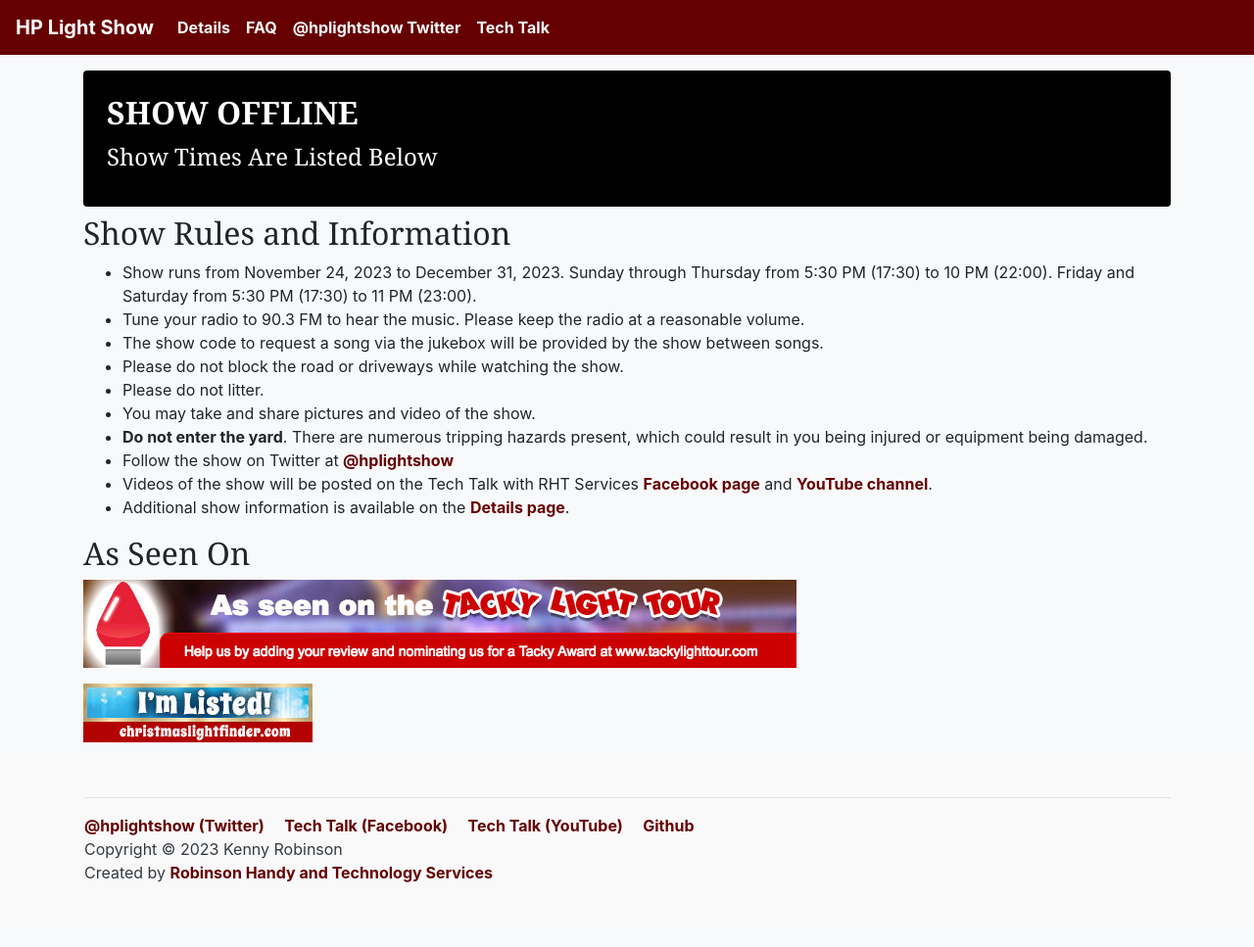
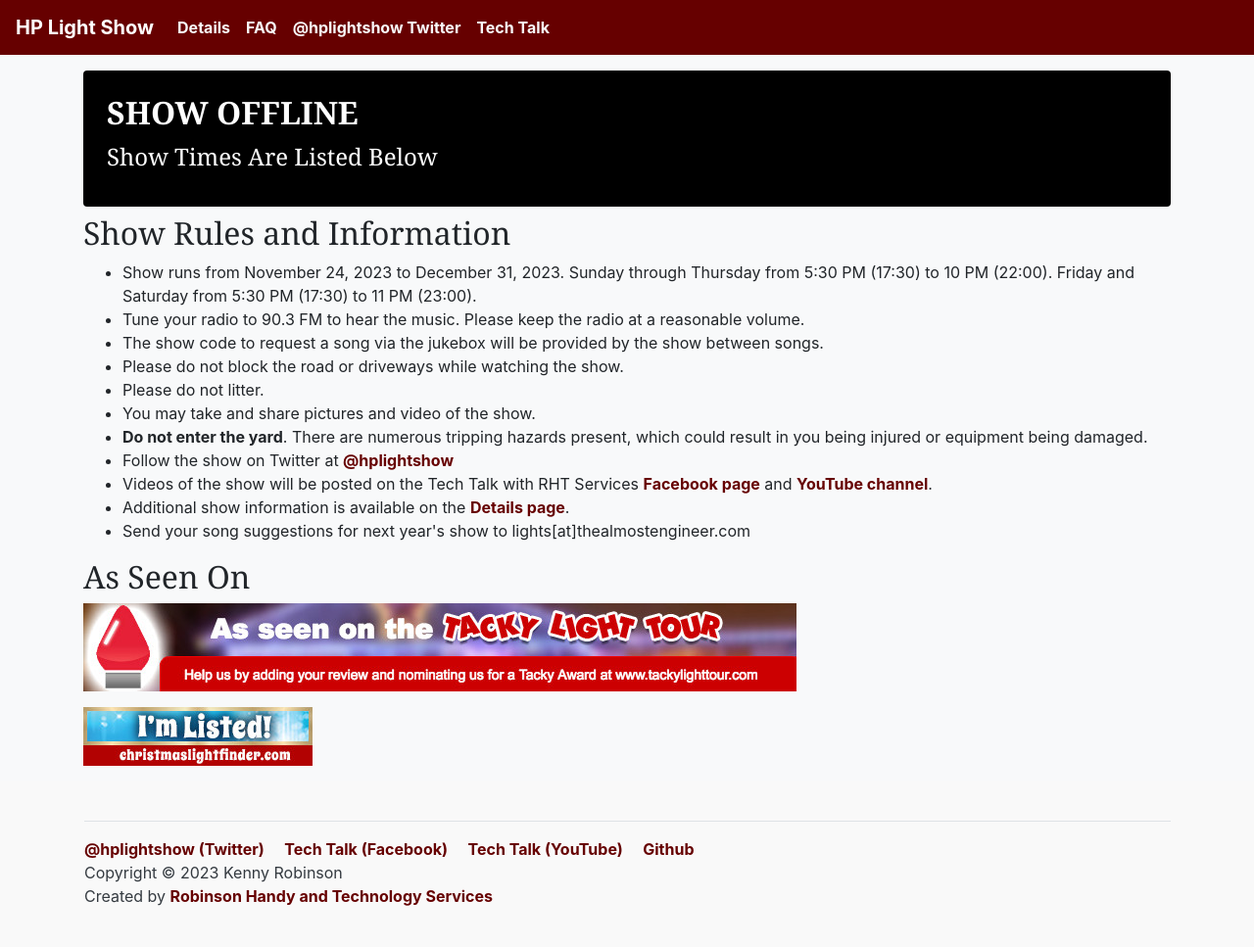
Before and after one commit to almostengr/light-show-extender, an MkDocs documentation site: the page built from website/docs/index.md, in a window 1280 px wide. Shown: the whole page at 98% size. Built offline with MkDocs 1.6.1, drawn with Linux system fonts in a browser that asks for light colours; nearby versions of some CDN libraries; library files that are not in the unit come from our copies; before the commit the page ends 943 px from its top, so only the background shows below that.

Commit message:
Added email address for suggestions

```diff
--- a/website/docs/index.md
+++ b/website/docs/index.md
@@ -14,6 +14,7 @@ title: Interactive Musical Light Show
 * Follow the show on Twitter at <a href="https://twitter.com/hplightshow" target="_blank">@hplightshow</a>
 * Videos of the show will be posted on the Tech Talk with RHT Services [Facebook page](https://www.facebook.com/profile.php?id=100089303142244) and [YouTube channel](https://www.youtube.com/channel/UC4xp-TEEIAL-4XtMVvfRaQw?sub_confirmation=1).
 * Additional show information is available on the [Details page](/details).
+* Send your song suggestions for next year's show to lights[at]thealmostengineer.com
 
 ## As Seen On
 
```
